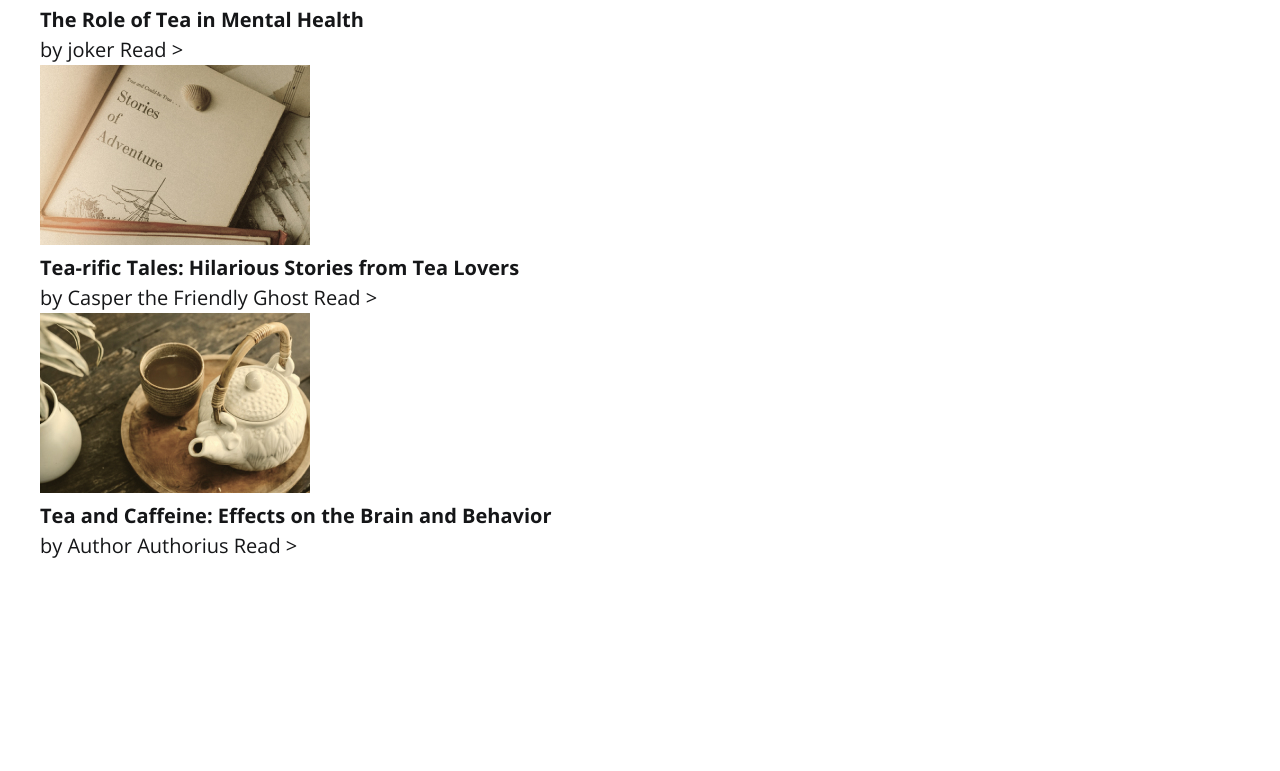
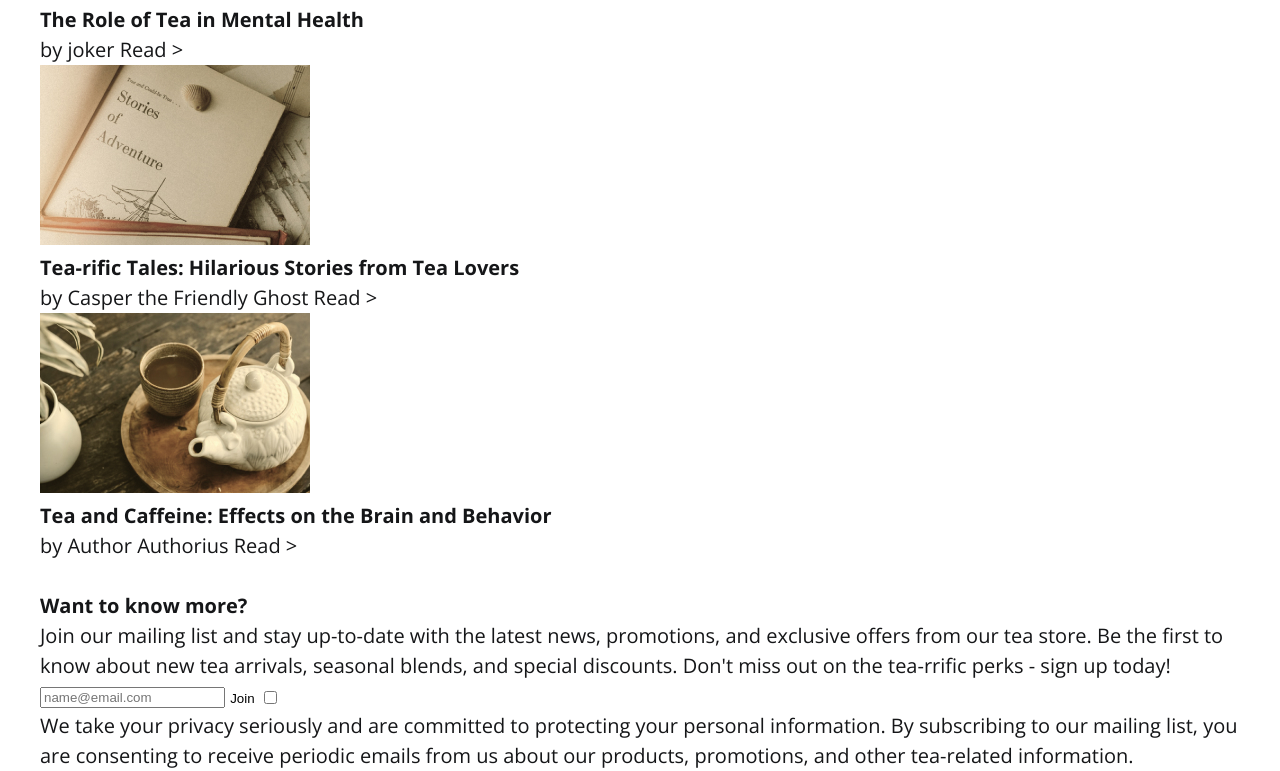
Before and after one commit to craftingweb/Tea, a plain HTML site: page index.html in a window 1280 px wide. Shown: the part 2447-3218 px from the top of the page. Before the commit the page ends 3038 px from the top, so only its background shows below. Drawn offline with nearby package versions, Linux system fonts and the light colour scheme.

Commit message:
mailing-list

```diff
--- a/index.html
+++ b/index.html
@@ -212,6 +212,23 @@
           <a class="main-blog__btn" href="View All"></a>
         </div>
       </section>
+      <section class="mailing-list">
+        <div class="container">
+          <h2 class="mailing-list__title">Want to know more?</h2>
+          <div class="mailing-list__inner">
+            <p class="mailing-list__text">Join our mailing list and stay up-to-date with the latest news, promotions, and exclusive offers from our tea store. Be the first to know about new tea arrivals, seasonal blends, and special discounts. Don't miss out on the tea-rrific perks - sign up today!</p>
+          </div>
+          <form class="mailing-list__form">
+            <input class="mailing-list__input" type="email" placeholder="name@email.com">
+            <button class="mailing-list__btn" type="submit">Join</button>
+            <label>
+              <input type="checkbox">
+              <span class="checkbox__style"></span>
+              <p class="checkbox__text">We take your privacy seriously and are committed to protecting your personal information. By subscribing to our mailing list, you are consenting to receive periodic emails from us about our products, promotions, and other tea-related information.</p>
+            </label>
+          </form>
+        </div>
+      </section>
     </main>
     <script src="js/main.js"></script>
   </body>
```
